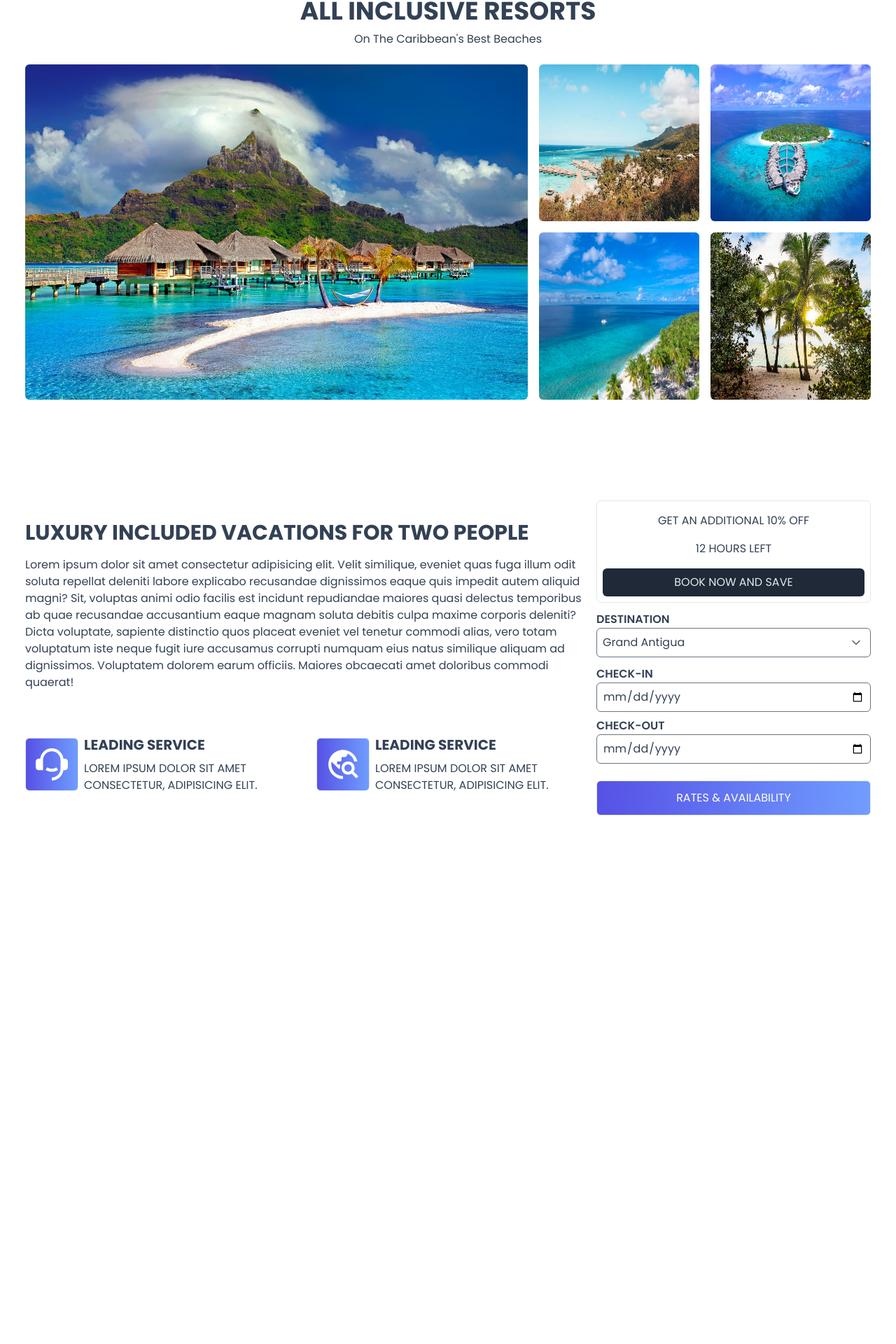
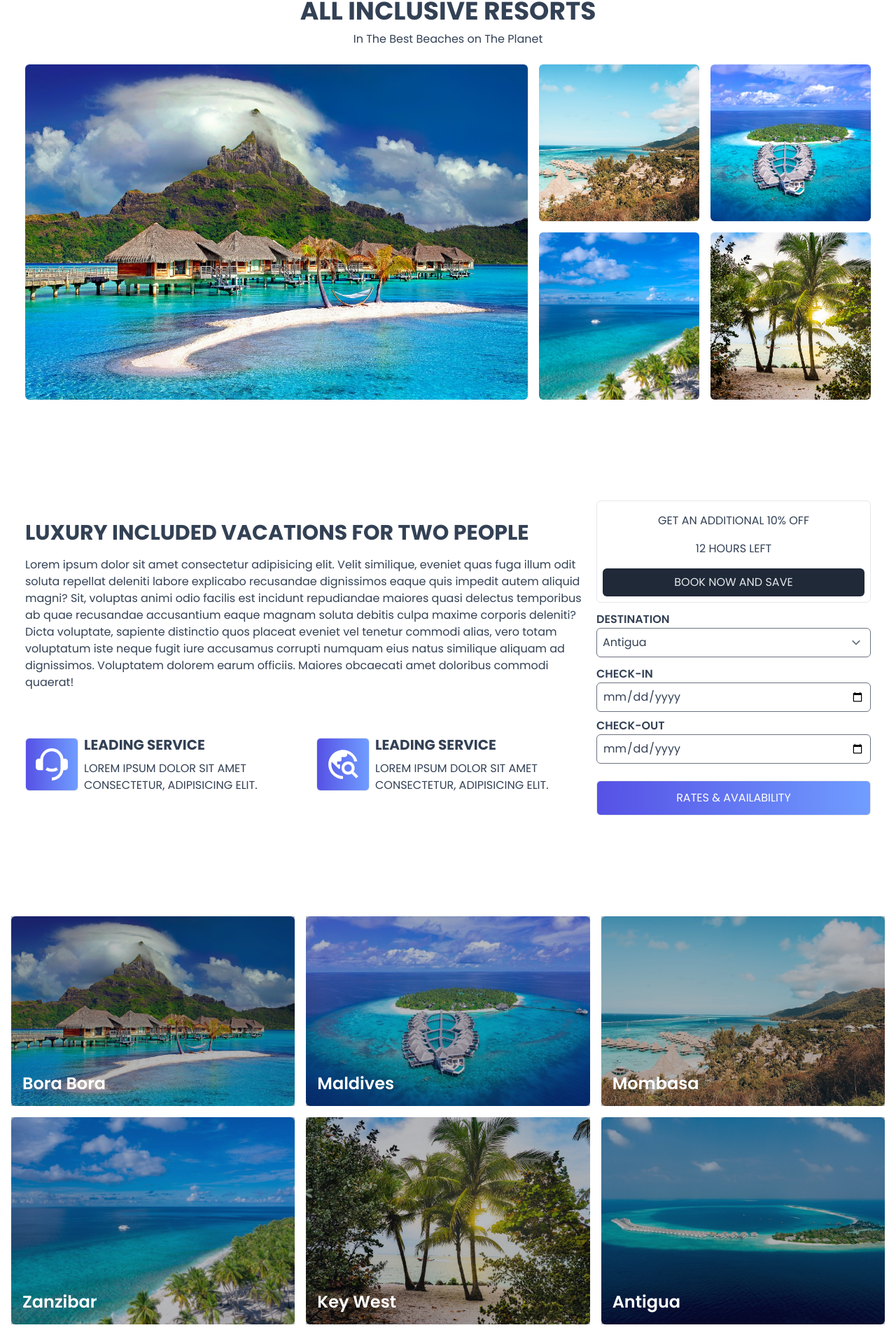
Before and after one commit to thes3interdev/slp-pwani-website, a React (Vite) app: page / in a window 1280 px wide. Shown: the part 868-2788 px from the top of the page at 70% size. Before the commit the page ends 2113 px from the top, so only its background shows below. Built offline with nearby package versions, Linux system fonts and the light colour scheme.

Commit message:
feat: selections section.

```diff
--- a/src/components/SectionDestinations.jsx
+++ b/src/components/SectionDestinations.jsx
@@ -9,33 +9,33 @@ const SectionDestinations = () => {
 		<div className="mx-auto max-w-[1240px] py-16 px-4 text-center">
 			{/** header section start */}
 			<h1>All Inclusive Resorts</h1>
-			<p className="py-2">On The Caribbean's Best Beaches</p>
+			<p className="py-2">In The Best Beaches on The Planet</p>
 			{/** header section end */}
 
 			{/** destination images section start */}
 			<div className="grid grid-rows-none gap-2 py-4 md:grid-cols-5 md:gap-4">
 				<img
-					className="object-coverobject-center col-span-2 row-span-2 h-full w-full rounded-md md:col-span-3"
+					className="col-span-2 row-span-2 h-full w-full rounded-md object-cover object-center md:col-span-3"
 					src={BoraBora_1}
 					alt="Bora Bora"
 				/>
 				<img
-					className="object-coverobject-center h-full w-full rounded-md"
+					className="h-full w-full rounded-md object-cover object-center"
 					src={BoraBora_2}
 					alt="Bora Bora"
 				/>
 				<img
-					className="object-coverobject-center h-full w-full rounded-md"
+					className="h-full w-full rounded-md object-cover object-center"
 					src={Maldives_1}
 					alt="Maldives"
 				/>
 				<img
-					className="object-coverobject-center h-full w-full rounded-md"
+					className="h-full w-full rounded-md object-cover object-center"
 					src={Maldives_2}
 					alt="Maldives"
 				/>
 				<img
-					className="object-coverobject-center h-full w-full rounded-md"
+					className="h-full w-full rounded-md object-cover object-center"
 					src={KeyWest}
 					alt="Key West"
 				/>
--- a/src/components/SectionSearch.jsx
+++ b/src/components/SectionSearch.jsx
@@ -59,7 +59,7 @@ const SectionSearch = () => {
 					<div className="my-3 flex flex-col uppercase">
 						<label className="font-semibold">Destination</label>
 						<select className="rounded-md border p-2">
-							<option>Grand Antigua</option>
+							<option>Antigua</option>
 							<option>Key West</option>
 							<option>Mombasa</option>
 							<option>Maldives</option>
--- /dev/null
+++ b/src/components/SectionSelects.jsx
@@ -0,0 +1,22 @@
+import BoraBora_1 from '../assets/borabora-1.jpg';
+import BoraBora_2 from '../assets/borabora-2.jpg';
+import Maldives_1 from '../assets/maldives-1.jpg';
+import Maldives_2 from '../assets/maldives-2.jpg';
+import Maldives_3 from '../assets/maldives-3.jpg';
+import KeyWest from '../assets/keywest.jpg';
+import SectionSelectsCard from './SectionSelectsCard';
+
+const SectionSelects = () => {
+	return (
+		<div className="mx-auto grid max-w-7xl gap-4 px-4 py-16 sm:grid-cols-2 lg:grid-cols-3">
+			<SectionSelectsCard destinationImage={BoraBora_1} destinationName="Bora Bora" />
+			<SectionSelectsCard destinationImage={Maldives_1} destinationName="Maldives" />
+			<SectionSelectsCard destinationImage={BoraBora_2} destinationName="Mombasa" />
+			<SectionSelectsCard destinationImage={Maldives_2} destinationName="Zanzibar" />
+			<SectionSelectsCard destinationImage={KeyWest} destinationName="Key West" />
+			<SectionSelectsCard destinationImage={Maldives_3} destinationName="Antigua" />
+		</div>
+	);
+};
+
+export default SectionSelects;
--- /dev/null
+++ b/src/components/SectionSelectsCard.jsx
@@ -0,0 +1,18 @@
+const SectionSelectsCard = (props) => {
+	return (
+		<div className="relative">
+			<img
+				className="h-full w-full rounded-md object-cover object-center"
+				src={props.destinationImage}
+				alt="Maldives"
+			/>
+			<div className="absolute top-0 left-0 h-full w-full bg-gray-900/30">
+				<p className="absolute left-4 bottom-4 text-2xl font-semibold text-white">
+					{props.destinationName}
+				</p>
+			</div>
+		</div>
+	);
+};
+
+export default SectionSelectsCard;
--- a/src/pages/PageHome.jsx
+++ b/src/pages/PageHome.jsx
@@ -3,6 +3,7 @@ import NavigationHeader from '../components/NavigationHeader';
 import SectionHero from '../components/SectionHero';
 import SectionDestinations from '../components/SectionDestinations';
 import SectionSearch from '../components/SectionSearch';
+import SectionSelects from '../components/SectionSelects';
 
 const PageHome = () => {
 	UtilityTabTitle('Pwani Travel | Superior Software Solutions');
@@ -13,6 +14,7 @@ const PageHome = () => {
 			<SectionHero />
 			<SectionDestinations />
 			<SectionSearch />
+			<SectionSelects />
 		</div>
 	);
 };
```
